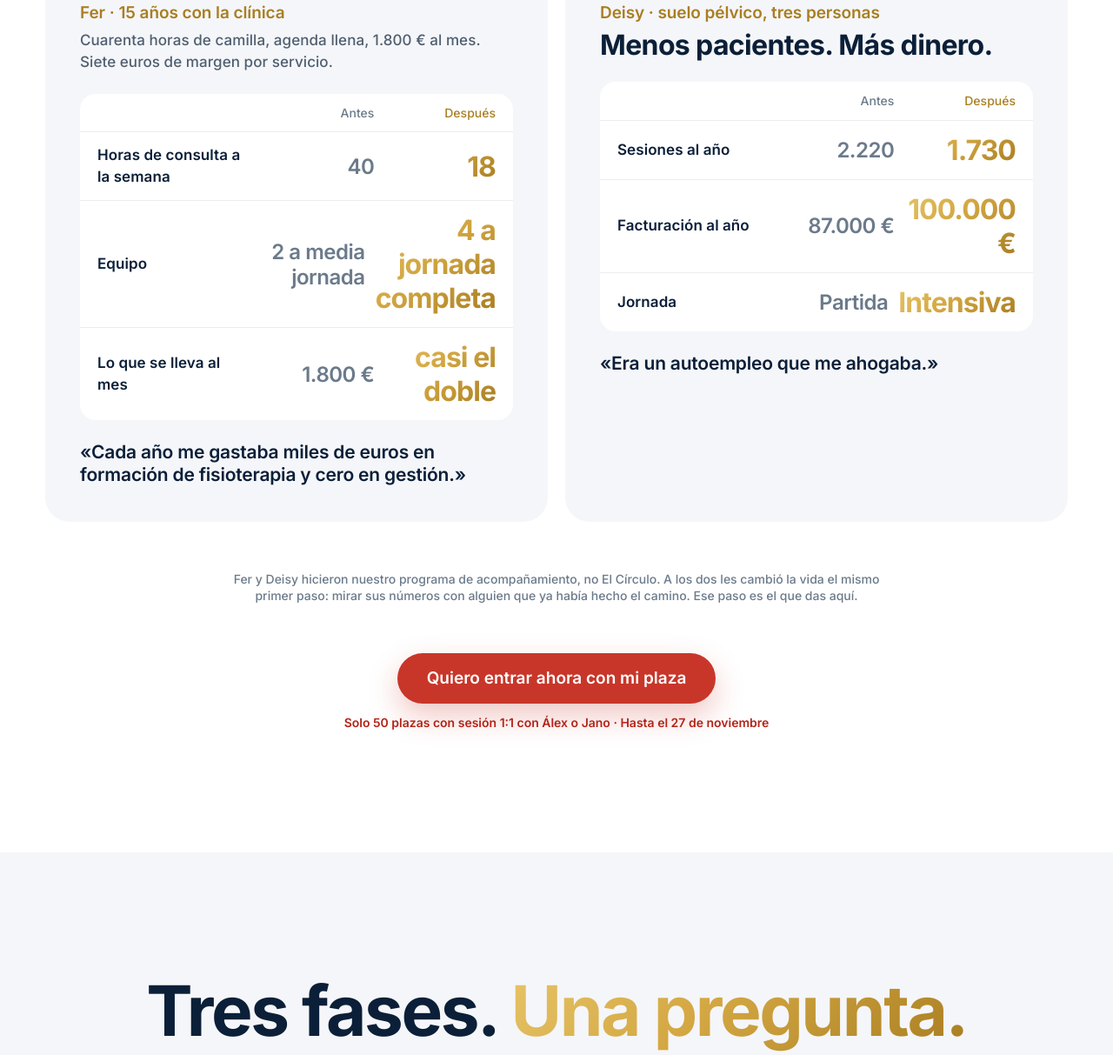
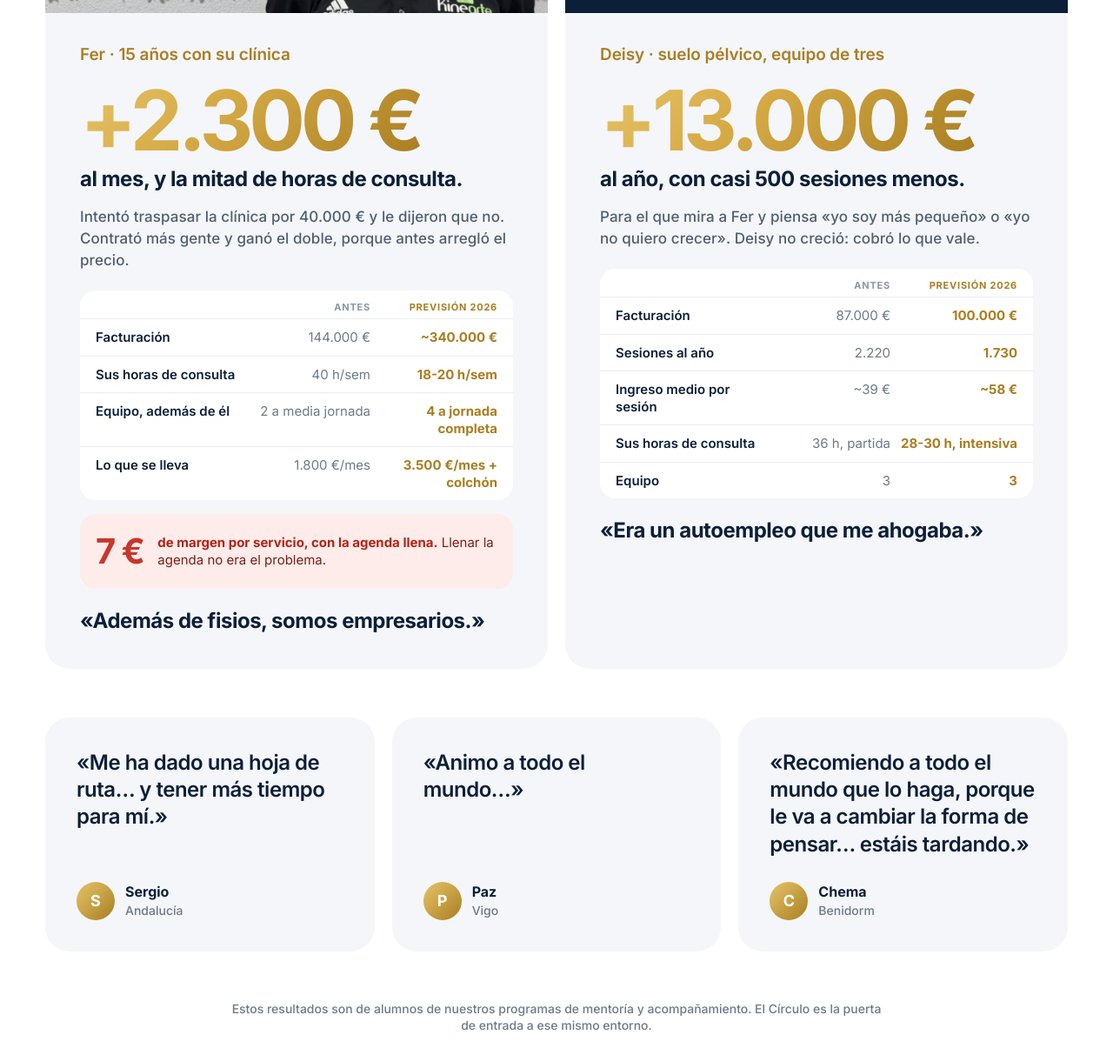
Before and after one commit to janocabello90/el-circulo-web, a plain HTML site: page index.html in a window 1280 px wide. Shown: the part 8059-9272 px from the top of the page at 87% size. Drawn offline with Linux system fonts and the light colour scheme; no server answers.

Commit message:
Landing: nuevo bloque de testimonios (Fer con foto, Deisy, Sergio, Paz y Chema)
Sustituye al bloque anterior de Fer y Deisy. Cifras rotuladas como previsión 2026.

Co-Authored-By: Claude Opus 5.5 <noreply@anthropic.com>

```diff
--- a/index.html
+++ b/index.html
@@ -171,6 +171,53 @@ html.js .pop.p2{--d:.5s}html.js .pop.p3{--d:.9s}html.js .pop.p4{--d:1.3s}
   .hero-sub{font-size:30px!important}
   .pill{white-space:normal;text-align:center;line-height:1.2}
 }
+/* Testimonios */
+.t-hero{background:#F5F6F9}
+.t-body{padding:36px 40px 40px;display:flex;flex-direction:column;gap:16px}
+.t-fig{display:flex;align-items:baseline;gap:12px;flex-wrap:wrap;margin-top:4px}
+.t-big{font-size:96px;line-height:.92;font-weight:700;letter-spacing:-.055em}
+.t-unit{font-size:24px;font-weight:600;color:#4F5F70;letter-spacing:-.02em}
+.t-sub{margin:-6px 0 0;font-size:24px;line-height:1.2;font-weight:700;letter-spacing:-.02em;color:#0B1F38}
+.ba{display:flex;flex-direction:column;border-radius:18px;background:#fff;overflow:hidden;margin-top:6px}
+.ba-row{display:grid;grid-template-columns:1.25fr 1fr 1fr;gap:10px;padding:11px 18px;align-items:baseline;border-top:1px solid rgba(11,31,56,.08);font-size:15px;line-height:1.3}
+.ba-row .k{color:#0B1F38;font-weight:600}.ba-row .a{text-align:right;color:#6B7A8A}.ba-row .b{text-align:right;font-weight:700;color:#A97E22}
+.ba-head{border-top:0;padding:12px 18px 6px;font-size:11px;letter-spacing:.07em;text-transform:uppercase;font-weight:700}
+.ba-head .a{color:#8A97A6}
+.t-remate{display:flex;align-items:center;gap:16px;padding:16px 18px;border-radius:18px;background:#FDECEA;color:#7A1F17;font-size:15px;line-height:1.35}
+.t-remate-n{font-size:40px;font-weight:700;letter-spacing:-.04em;color:#C8362A;flex:none}
+.t-remate b{color:#B42318}
+.t-quote{margin:6px 0 0;font-size:24px;line-height:1.25;font-weight:700;letter-spacing:-.02em;color:#0B1F38}
+.t-type{background:#0B1F38;color:#fff;display:flex;flex-direction:column;align-items:center;justify-content:center;gap:2px;text-align:center}
+.t-type-a{font-size:44px;font-weight:600;letter-spacing:-.03em;color:rgba(255,255,255,.4);text-decoration:line-through;text-decoration-thickness:2px}
+.t-type-b{font-size:120px;line-height:.95;font-weight:700;letter-spacing:-.06em;background:linear-gradient(135deg,#E6C468 0%,#D4A843 42%,#A97E22 100%);-webkit-background-clip:text;background-clip:text;color:transparent}
+.t-type-l{margin-top:8px;font-size:15px;font-weight:600;letter-spacing:.08em;text-transform:uppercase;color:rgba(255,255,255,.7)}
+/* placeholder evidente: rayado + borde discontinuo */
+.ph-x{display:flex;flex-direction:column;align-items:center;justify-content:center;gap:8px;text-align:center;color:#5B6B7D;font-size:14px;line-height:1.4;background:repeating-linear-gradient(-45deg,#E9EDF3 0 14px,#DFE5EE 14px 28px);outline:2px dashed #9AA8B8;outline-offset:-14px}
+.ph-x b{font-size:12px;letter-spacing:.14em;text-transform:uppercase}
+.quote-rail{display:grid;grid-template-columns:repeat(3,minmax(0,1fr));gap:20px}
+.t-q{margin:0;padding:36px;gap:28px;justify-content:space-between;min-height:260px}
+.t-q blockquote{margin:0;font-size:24px;line-height:1.3;font-weight:600;letter-spacing:-.02em;color:#0B1F38}
+.t-q figcaption{display:flex;align-items:center;gap:12px}
+.t-q figcaption>span:last-child{display:flex;flex-direction:column;gap:2px;font-size:16px}
+.t-q figcaption .fine{font-size:14px}
+.t-av{width:44px;height:44px;border-radius:50%;flex:none;display:flex;align-items:center;justify-content:center;font-size:18px;font-weight:700;color:#fff;background:linear-gradient(135deg,#E6C468,#A97E22)}
+.t-q-ph blockquote{font-size:17px;font-weight:600;color:#7A8796;font-style:italic;letter-spacing:0}
+@media (max-width:900px){
+  .quote-rail{display:flex;overflow-x:auto;scroll-snap-type:x mandatory;gap:14px;margin:0 -20px;padding:0 20px 6px;scrollbar-width:none;-webkit-overflow-scrolling:touch}
+  .quote-rail::-webkit-scrollbar{display:none}
+  .quote-rail>.t-q{flex:0 0 84%;scroll-snap-align:center}
+}
+@media (max-width:600px){
+  .t-body{padding:24px 22px 28px;gap:12px}
+  .t-big{font-size:64px}.t-unit{font-size:19px}.t-sub{font-size:20px}
+  .ba-row{font-size:12.5px;padding:10px 12px;gap:6px;grid-template-columns:1.15fr .85fr 1fr}
+  .ba-head{font-size:9.5px;letter-spacing:.04em}
+  .t-remate{gap:12px;padding:14px}.t-remate-n{font-size:32px}
+  .t-hero .ph-x,.t-hero .t-photo,.t-hero .t-type{height:220px!important}
+  .t-type-b{font-size:84px}.t-type-a{font-size:32px}
+  .t-quote{font-size:20px}
+  .t-q{padding:24px;min-height:0}.t-q blockquote{font-size:20px}
+}
 </style>
 </head>
 <body>
@@ -334,39 +381,71 @@ html.js .pop.p2{--d:.5s}html.js .pop.p3{--d:.9s}html.js .pop.p4{--d:1.3s}
   </div>
 </section>
 
-<!-- FER Y DEISY -->
-<section style="padding:140px 0">
+<!-- TESTIMONIOS -->
+<section id="testimonios" style="padding:140px 0">
   <div class="wrap" style="display:flex;flex-direction:column;gap:56px;align-items:center">
-    <h2 class="sec-h sm reveal" style="text-align:center;max-width:900px">Dos alumnos que miraron sus números. <span class="grad">Y cambiaron su clínica.</span></h2>
-    <div class="grid2" style="width:100%">
-      <div class="tile grow">
-        <div class="ph" style="height:380px">[Clip Fer · 15 s]</div>
-        <div style="padding:40px;display:flex;flex-direction:column;gap:24px">
-          <div style="display:flex;flex-direction:column;gap:8px"><span class="eyebrow">Fer · 15 años con la clínica</span><p class="copy sm">Cuarenta horas de camilla, agenda llena, 1.800 € al mes. Siete euros de margen por servicio.</p></div>
-          <div style="display:flex;flex-direction:column;border-radius:18px;background:#ffffff;overflow:hidden">
-            <div style="display:grid;grid-template-columns:1.4fr 1fr 1fr;gap:12px;padding:12px 20px;align-items:center"><span class="fine"></span><span class="fine" style="text-align:right">Antes</span><span class="fine" style="text-align:right;color:#A97E22">Después</span></div>
-            <div style="display:grid;grid-template-columns:1.4fr 1fr 1fr;gap:12px;padding:14px 20px;align-items:center;border-top:1px solid rgba(11,31,56,0.08)"><span class="copy sm" style="color:#0B1F38;font-weight:600">Horas de consulta a la semana</span><span style="text-align:right;font-size:24px;font-weight:600;color:#6B7A8A;letter-spacing:-0.02em">40</span><span class="grad" style="text-align:right;font-size:32px;font-weight:700;letter-spacing:-0.03em">18</span></div>
-            <div style="display:grid;grid-template-columns:1.4fr 1fr 1fr;gap:12px;padding:14px 20px;align-items:center;border-top:1px solid rgba(11,31,56,0.08)"><span class="copy sm" style="color:#0B1F38;font-weight:600">Equipo</span><span style="text-align:right;font-size:24px;font-weight:600;color:#6B7A8A;letter-spacing:-0.02em">2 a media jornada</span><span class="grad" style="text-align:right;font-size:32px;font-weight:700;letter-spacing:-0.03em">4 a jornada completa</span></div>
-            <div style="display:grid;grid-template-columns:1.4fr 1fr 1fr;gap:12px;padding:14px 20px;align-items:center;border-top:1px solid rgba(11,31,56,0.08)"><span class="copy sm" style="color:#0B1F38;font-weight:600">Lo que se lleva al mes</span><span style="text-align:right;font-size:24px;font-weight:600;color:#6B7A8A;letter-spacing:-0.02em">1.800 €</span><span class="grad" style="text-align:right;font-size:32px;font-weight:700;letter-spacing:-0.03em">casi el doble</span></div>
+
+    <div class="reveal" style="display:flex;flex-direction:column;gap:16px;align-items:center;text-align:center">
+      <h2 class="sec-h" style="max-width:960px">No hace falta hacerla grande. <span class="grad">Hace falta que te deje dinero.</span></h2>
+    </div>
+    <div class="grid2 t-heroes" style="width:100%">
+      <article class="tile grow t-hero">
+        <div class="media t-photo" style="height:300px"><img src="assets/fer.jpg" alt="Fer en su clínica" style="object-position:70% 50%"></div>
+        <div class="t-body">
+          <span class="eyebrow">Fer · 15 años con su clínica</span>
+          <div class="t-fig"><span class="t-big grad">+2.300 €</span></div>
+          <p class="t-sub">al mes, y la mitad de horas de consulta.</p>
+          <p class="copy sm">Intentó traspasar la clínica por 40.000 € y le dijeron que no. Contrató más gente y ganó el doble, porque antes arregló el precio.</p>
+          <div class="ba">
+            <div class="ba-row ba-head"><span></span><span class="a">Antes</span><span class="b">Previsión 2026</span></div>
+            <div class="ba-row"><span class="k">Facturación</span><span class="a">144.000 €</span><span class="b">~340.000 €</span></div>
+            <div class="ba-row"><span class="k">Sus horas de consulta</span><span class="a">40 h/sem</span><span class="b">18-20 h/sem</span></div>
+            <div class="ba-row"><span class="k">Equipo, además de él</span><span class="a">2 a media jornada</span><span class="b">4 a jornada completa</span></div>
+            <div class="ba-row"><span class="k">Lo que se lleva</span><span class="a">1.800 €/mes</span><span class="b">3.500 €/mes + colchón</span></div>
           </div>
-          <p class="copy lg" style="font-size:21px">«Cada año me gastaba miles de euros en formación de fisioterapia y cero en gestión.»</p>
+          <div class="t-remate"><span class="t-remate-n">7 €</span><span><b>de margen por servicio, con la agenda llena.</b> Llenar la agenda no era el problema.</span></div>
+          <p class="t-quote">«Además de fisios, somos empresarios.»</p>
         </div>
-      </div>
-      <div class="tile grow" style="animation-range:entry 10% entry 55%">
-        <div class="ph" style="height:380px">[Clip Deisy · 15 s]</div>
-        <div style="padding:40px;display:flex;flex-direction:column;gap:24px">
-          <div style="display:flex;flex-direction:column;gap:8px"><span class="eyebrow">Deisy · suelo pélvico, tres personas</span><p class="tile-h" style="font-size:32px">Menos pacientes. Más dinero.</p></div>
-          <div style="display:flex;flex-direction:column;border-radius:18px;background:#ffffff;overflow:hidden">
-            <div style="display:grid;grid-template-columns:1.4fr 1fr 1fr;gap:12px;padding:12px 20px;align-items:center"><span class="fine"></span><span class="fine" style="text-align:right">Antes</span><span class="fine" style="text-align:right;color:#A97E22">Después</span></div>
-            <div style="display:grid;grid-template-columns:1.4fr 1fr 1fr;gap:12px;padding:14px 20px;align-items:center;border-top:1px solid rgba(11,31,56,0.08)"><span class="copy sm" style="color:#0B1F38;font-weight:600">Sesiones al año</span><span style="text-align:right;font-size:24px;font-weight:600;color:#6B7A8A;letter-spacing:-0.02em">2.220</span><span class="grad" style="text-align:right;font-size:32px;font-weight:700;letter-spacing:-0.03em">1.730</span></div>
-            <div style="display:grid;grid-template-columns:1.4fr 1fr 1fr;gap:12px;padding:14px 20px;align-items:center;border-top:1px solid rgba(11,31,56,0.08)"><span class="copy sm" style="color:#0B1F38;font-weight:600">Facturación al año</span><span style="text-align:right;font-size:24px;font-weight:600;color:#6B7A8A;letter-spacing:-0.02em">87.000 €</span><span class="grad" style="text-align:right;font-size:32px;font-weight:700;letter-spacing:-0.03em">100.000 €</span></div>
-            <div style="display:grid;grid-template-columns:1.4fr 1fr 1fr;gap:12px;padding:14px 20px;align-items:center;border-top:1px solid rgba(11,31,56,0.08)"><span class="copy sm" style="color:#0B1F38;font-weight:600">Jornada</span><span style="text-align:right;font-size:24px;font-weight:600;color:#6B7A8A;letter-spacing:-0.02em">Partida</span><span class="grad" style="text-align:right;font-size:32px;font-weight:700;letter-spacing:-0.03em">Intensiva</span></div>
+      </article>
+      <article class="tile grow t-hero" style="animation-range:entry 10% entry 55%">
+        <div class="t-type" style="height:300px" aria-hidden="true">
+          <span class="t-type-a">2.220</span>
+          <span class="t-type-b">1.730</span>
+          <span class="t-type-l">sesiones al año</span>
+        </div>
+        <div class="t-body">
+          <span class="eyebrow">Deisy · suelo pélvico, equipo de tres</span>
+          <div class="t-fig"><span class="t-big grad">+13.000 €</span></div>
+          <p class="t-sub">al año, con casi 500 sesiones menos.</p>
+          <p class="copy sm">Para el que mira a Fer y piensa «yo soy más pequeño» o «yo no quiero crecer». Deisy no creció: cobró lo que vale.</p>
+          <div class="ba">
+            <div class="ba-row ba-head"><span></span><span class="a">Antes</span><span class="b">Previsión 2026</span></div>
+            <div class="ba-row"><span class="k">Facturación</span><span class="a">87.000 €</span><span class="b">100.000 €</span></div>
+            <div class="ba-row"><span class="k">Sesiones al año</span><span class="a">2.220</span><span class="b">1.730</span></div>
+            <div class="ba-row"><span class="k">Ingreso medio por sesión</span><span class="a">~39 €</span><span class="b">~58 €</span></div>
+            <div class="ba-row"><span class="k">Sus horas de consulta</span><span class="a">36 h, partida</span><span class="b">28-30 h, intensiva</span></div>
+            <div class="ba-row"><span class="k">Equipo</span><span class="a">3</span><span class="b">3</span></div>
           </div>
-          <p class="copy lg" style="font-size:21px">«Era un autoempleo que me ahogaba.»</p>
+          <p class="t-quote">«Era un autoempleo que me ahogaba.»</p>
         </div>
-      </div>
+      </article>
     </div>
-    <p class="fine reveal" style="max-width:760px;text-align:center">Fer y Deisy hicieron nuestro programa de acompañamiento, no El Círculo. A los dos les cambió la vida el mismo primer paso: mirar sus números con alguien que ya había hecho el camino. Ese paso es el que das aquí.</p>
+    <div class="quote-rail" style="width:100%">
+      <figure class="tile grow t-q">
+        <blockquote>«Me ha dado una hoja de ruta… y tener más tiempo para mí.»</blockquote>
+        <figcaption><span class="t-av" aria-hidden="true">S</span><span><b>Sergio</b><span class="fine">Andalucía</span></span></figcaption>
+      </figure>
+      <figure class="tile grow t-q" style="animation-range:entry 10% entry 55%">
+        <blockquote>«Animo a todo el mundo…»</blockquote>
+        <figcaption><span class="t-av" aria-hidden="true">P</span><span><b>Paz</b><span class="fine">Vigo</span></span></figcaption>
+      </figure>
+      <figure class="tile grow t-q" style="animation-range:entry 20% entry 65%">
+        <blockquote>«Recomiendo a todo el mundo que lo haga, porque le va a cambiar la forma de pensar… estáis tardando.»</blockquote>
+        <figcaption><span class="t-av" aria-hidden="true">C</span><span><b>Chema</b><span class="fine">Benidorm</span></span></figcaption>
+      </figure>
+    </div>
+    <p class="fine reveal" style="max-width:760px;text-align:center">Estos resultados son de alumnos de nuestros programas de mentoría y acompañamiento. El Círculo es la puerta de entrada a ese mismo entorno.</p>
+
     <div class="cta-red reveal"><a href="#precio" class="pill red" style="height:58px;padding:0 34px;font-size:19px">Quiero entrar ahora con mi plaza</a><span class="fine"><span data-plz="full">Solo 50 plazas con sesión 1:1 con Álex o Jano</span> · Hasta el 27 de noviembre</span></div>
   </div>
 </section>
@@ -580,7 +659,7 @@ html.js .pop.p2{--d:.5s}html.js .pop.p3{--d:.9s}html.js .pop.p4{--d:1.3s}
 
   // 2 · Contadores (+400, 12, 86.400 €…)
   var counters=[];
-  $$('.stat-n, [data-count]').concat($$('section span').filter(function(s){return !s.children.length && /^\d{1,3}(\.\d{3})+ €$/.test(s.textContent.trim())}))
+  $$('.stat-n, [data-count]').concat($$('section span').filter(function(s){return !s.children.length && !s.closest('.ba') && /^\d{1,3}(\.\d{3})+ €$/.test(s.textContent.trim())}))
   .forEach(function(el){
     if(el.children.length) return;
     var m=el.textContent.trim().match(/^([^\d]*)(\d{1,3}(?:\.\d{3})+|\d+)(.*)$/);
```
Also changed, not shown: assets/fer.jpg (added).
